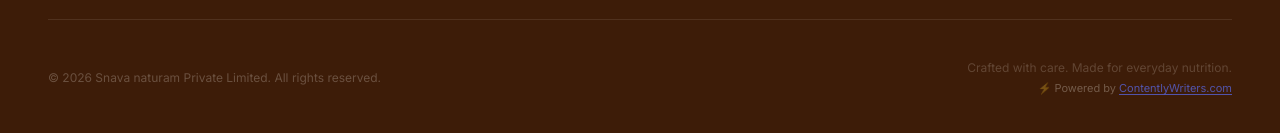
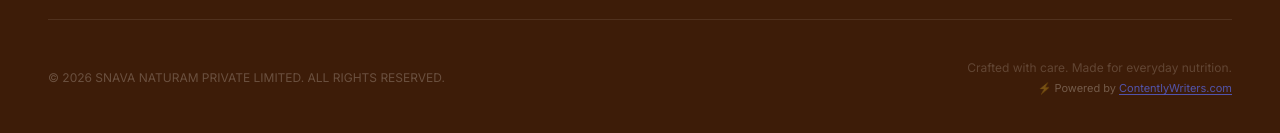
Before and after one commit to ContentlyWriters/snava, a Next.js app: page / in a window 1280 px wide. Shown: the part 4123-4256 px from the top of the page. Built offline with nearby package versions, Linux system fonts and the light colour scheme; no server answers; a web font is replaced by a local one.

Commit message:
update...

```diff
--- a/components/Global/Footer.tsx
+++ b/components/Global/Footer.tsx
@@ -90,7 +90,7 @@ export default function Footer() {
 
         {/* Bottom */}
         <div className="flex flex-col md:flex-row items-center justify-between gap-4">
-          <p className="text-[#F3ECE2]/25 text-xs text-center md:text-left">
+          <p className="text-[#F3ECE2]/25 text-xs text-center md:text-left uppercase">
             © 2026 Snava naturam Private Limited. All rights reserved.
           </p>
           <div className="flex flex-col items-center md:items-end gap-1">
```
